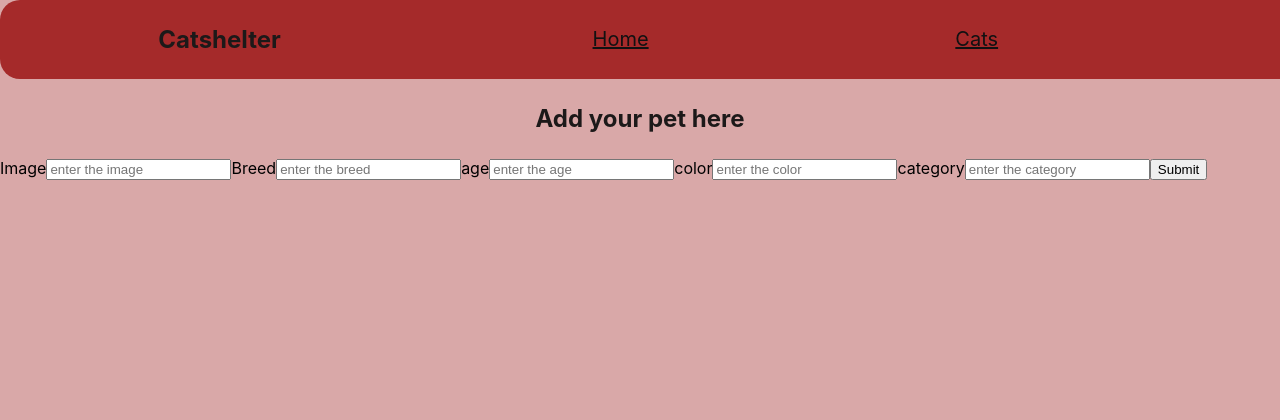
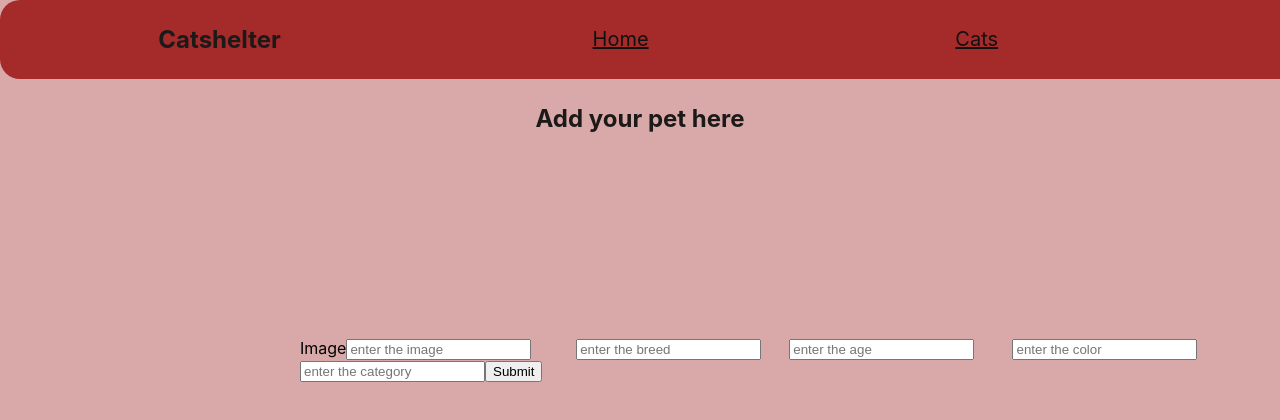
Before and after one commit to Mary-muriga/frontend-project3, a React (Create React App) app in the folder pets-adoption-app-frontend/: page /addpet in a window 1280 px wide. Shown: the top 420 px of the page. Built offline with nearby package versions, Linux system fonts and the light colour scheme; the HTML template or start-up script is replaced by a standard one.

Commit message:
added some changes

```diff
--- a/pets-adoption-app-frontend/src/Components/Addpet.js
+++ b/pets-adoption-app-frontend/src/Components/Addpet.js
@@ -36,36 +36,36 @@ function handleSubmit(e){
         <h2>Add your pet here</h2>
         <form className='addPet' onSubmit={handleSubmit}>
           <label>Image</label>
-          <input
+          <input className='form-1'
           placeholder='enter the image'
           type='text'
           name="image"
           value={pet.image_url}
           onChange={handleChange}/>
 
-          <label>Breed</label>
-          <input placeholder='enter the breed'
+          <label className='label-text'>Breed</label>
+          <input className='form-1' placeholder='enter the breed'
           type="text"
           name="breed"
           value={pet.breed}
           onChange={handleChange}/>
 
-          <label>age</label>
-          <input placeholder='enter the age'
+          <label className='label-text'>age</label>
+          <input className='form-1' placeholder='enter the age'
           type="text"
           name="age"
           value={pet.age}
           onChange={handleChange}/>
 
-          <label>color</label>
-          <input placeholder='enter the color'
+          <label className='label-text'>color</label>
+          <input className='form-1'placeholder='enter the color'
           type="text"
           name="color"
           value={pet.color}
           onChange={handleChange}/>
 
-          <label>category</label>
-          <input placeholder='enter the category'
+          <label className='label-text'>category</label>
+          <input className='form-1' placeholder='enter the category'
           type="text"
           name="category"
           value={pet.category}
--- a/pets-adoption-app-frontend/src/Components/Cats.js
+++ b/pets-adoption-app-frontend/src/Components/Cats.js
@@ -21,9 +21,17 @@ function Cats({addPets}) {
   setPets(updatedPets)
  }
 
-//  function removePet(){
+ function handleDelete(e){
+  let id =e.target.id;
 
-//  }
+
+  fetch(`http://localhost:9292/pets/${id}`,{
+    method: "DELETE",
+  })
+  .then((r) => r.json())
+  .then((deletedPet) => handleDelete(deletedPet));
+ }
+console.log(pets.id)
 
   return (
 
@@ -38,11 +46,13 @@ function Cats({addPets}) {
         <p>Breed: {pet.breed}</p>
         <p>Age: {pet.age} years</p>
         <p>Type: {pet.category}</p>
+        <div>
         <Link to={`/adopted/${pet.id}`} id={pet.id}><button className='button' id={pet.id} onClick={handleClick}>View details</button></Link>
 
         <button className='button' onClick={handleClick}>Add a pet</button>
 
-        <button className='button' onClick={handleClick}>Remove</button>
+        <button id={pet.id} className='button' onClick={handleDelete}>Remove</button>
+        </div>
       </div>
       ))}
 
--- a/pets-adoption-app-frontend/src/index.css
+++ b/pets-adoption-app-frontend/src/index.css
@@ -78,3 +78,14 @@ p{
   left: 600px;
 
 }
+
+.addPet{
+  margin-block: 200px;
+  padding-left: 300px;
+  flex-direction: column;
+  text-align: justify;
+}
+
+.label-text{
+  color:rgb(217, 168, 168);
+}
```
